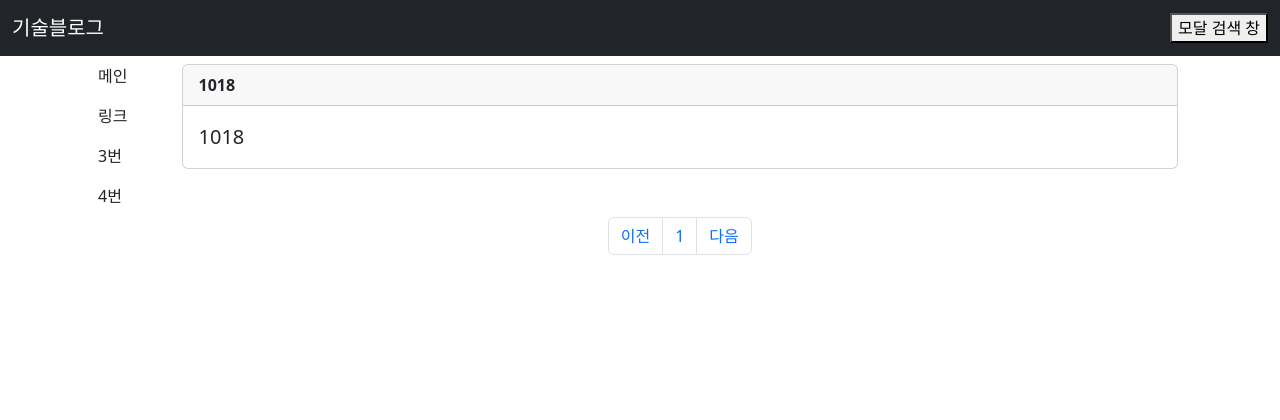
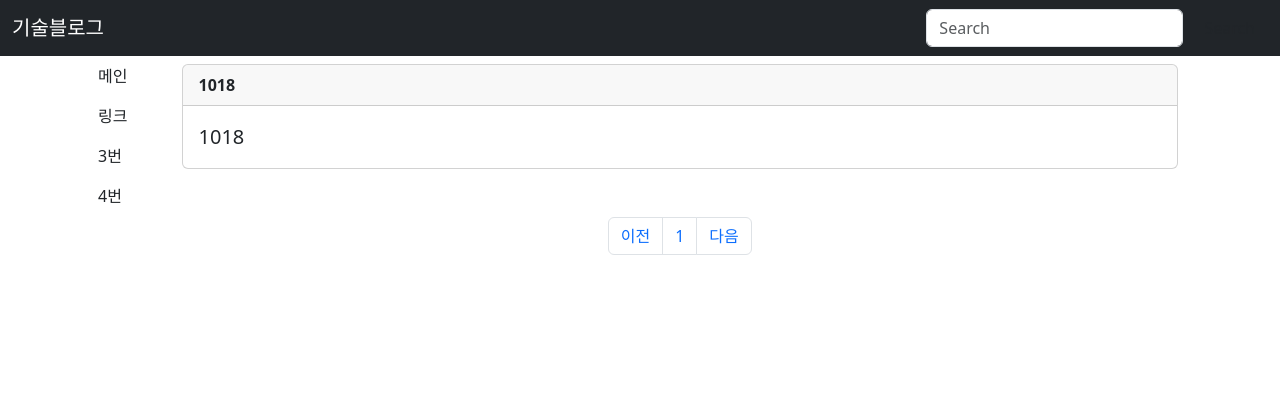
Before and after one commit to ANDONGWOO/techblog, a Django app: page /app1/ in a window 1280 px wide. Shown: the top 420 px of the page. After the commit the page ends 255 px from the top, so only its background shows below. Run offline with Django 3.2, Linux system fonts and the light colour scheme; data comes from the database, SQL or seed files in the repository; some libraries are stand-ins or nearby versions.

Commit message:
검색 기능(제목만검색가능)/검색 후 링크기능

```diff
--- a/app1/urls.py
+++ b/app1/urls.py
@@ -7,5 +7,5 @@ urlpatterns = [
     #app1/ 기본
     path('', views.index, name='index'),
     path('<int:pk>/',views.detail, name='detail'),
-
+    path('search/',views.search, name='search' ),#검색
 ]
--- a/app1/views.py
+++ b/app1/views.py
@@ -15,3 +15,13 @@ def detail(request, pk):#조회
         'detail_contents':detail_contents
     }
     return render(request, 'app1/detail.html', context)
+
+def search(request):#검색
+    search= App1.objects.all().order_by('-pk')
+    q = request.POST.get('q',"")
+    if q:
+        search = search.filter(title__icontains=q)
+
+        return render(request, 'app1/search.html',{'search':search, 'q':q})
+    else:
+        return render(request, 'app1/search.html')
--- a/techblog/templates/base.html
+++ b/techblog/templates/base.html
@@ -12,12 +12,15 @@
     {% block css %}{% endblock css %}
   </head>
 
-  <body style="height: 10000ex;">
+  <body>
       <nav class="navbar navbar-light bg-dark sticky-top">
         <div class="container-fluid d-flex">
           <a class="navbar-brand text-white" href="#">기술블로그</a>
-          {% comment %} 검색 아이콘 클릭 모달 검색창 {% endcomment %}
-          <button type="button" class="DocSearch DocSearch-Button">모달 검색 창</button>
+          <form class="d-flex" role="search" action="{% url 'app1:search' %}" method="POST">
+            {% csrf_token %}
+            <input class="form-control me-2" type="search" placeholder="Search" aria-label="Search" name="q" value="{{ q }}">
+            <button class="btn btn-outline-dark" type="submit">Search</button>
+          </form>
         </div>
       </nav>
       <div class="container">
@@ -26,7 +29,6 @@
 
       {% endblock body %}
       </div>
-
+      {% bootstrap_javascript %}
   </body>
-  {% bootstrap_javascript %}
 </html>
```
Also changed, not shown: app1/templates/app1/search.html (added, +12 -0 lines).
